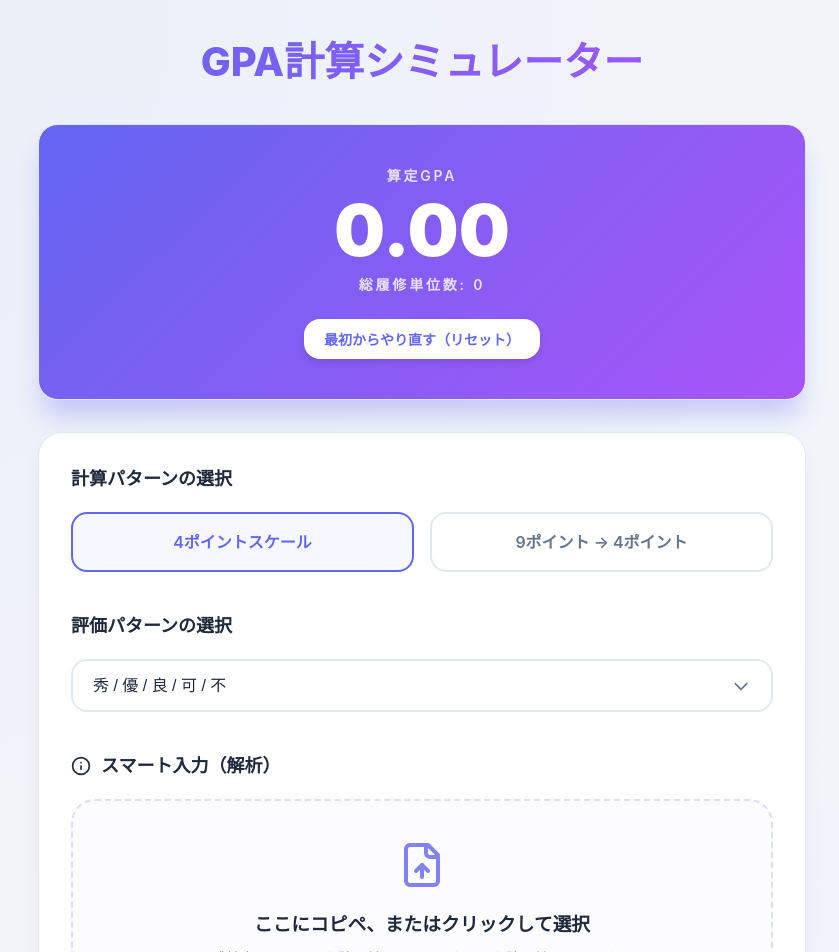
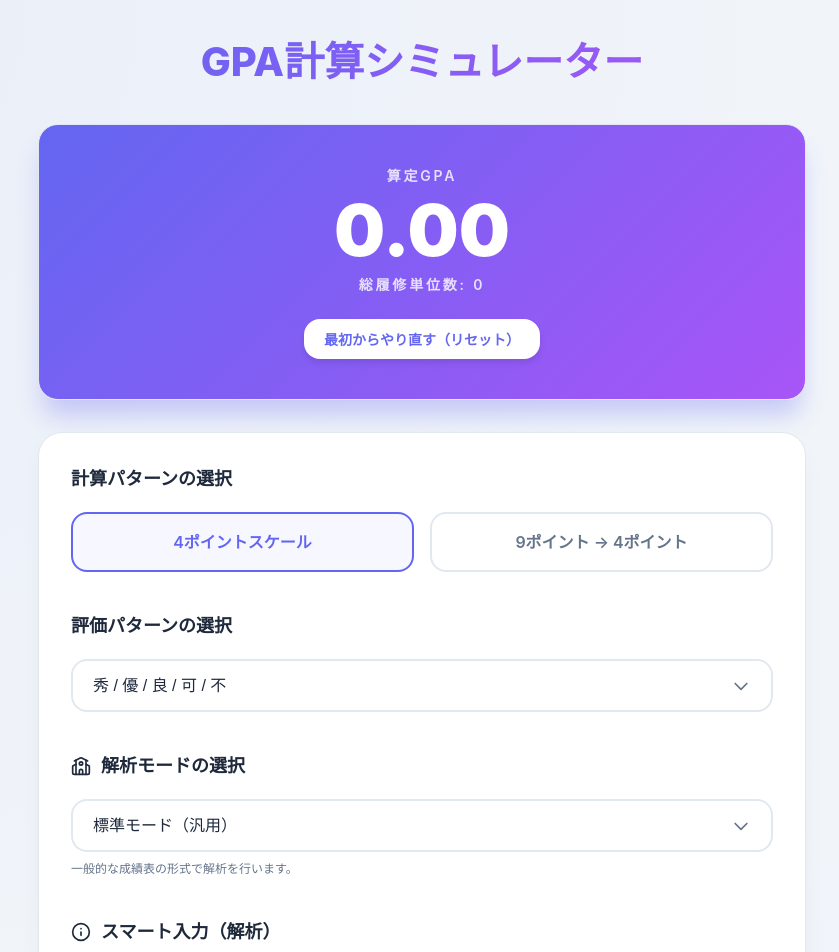
Before and after one commit to af22091/gpa-calculator, a React (Vite) app: page / in a window 1280 px wide. Shown: the top 952 px of the page, without its empty margins (218-1057 px from the left). Built offline with nearby package versions, Linux system fonts and the light colour scheme.

Commit message:
Feat: add Shibaura Institute of Technology specific parsing mode

```diff
--- a/src/App.tsx
+++ b/src/App.tsx
@@ -1,5 +1,5 @@
 import { useState, useMemo } from 'react';
-import { SmartImport } from './components/SmartImport';
+import { SmartImport, type AppMode } from './components/SmartImport';
 import {
   type Pattern,
   type EvaluationPattern,
@@ -7,7 +7,7 @@ import {
   PATTERN1_POINTS,
   PATTERN2_POINTS
 } from './constants';
-import { Plus, Trash2, Calculator } from 'lucide-react';
+import { Plus, Trash2, Calculator, School } from 'lucide-react';
 
 interface CreditGroupData {
   id: string;
@@ -17,6 +17,7 @@ interface CreditGroupData {
 
 function App() {
   const [pattern, setPattern] = useState<Pattern>('pattern1');
+  const [mode, setMode] = useState<AppMode>('general');
   const [evalPattern, setEvalPattern] = useState<EvaluationPattern>('set2');
   const [groups, setGroups] = useState<CreditGroupData[]>([
     { id: '1', credits: 2, grades: [0, 0, 0, 0, 0] }
@@ -146,7 +147,20 @@ function App() {
           </div>
         )}
 
-        <SmartImport onImport={handleSmartImport} />
+        <div className="input-group">
+          <div className="section-title"><School size={20} /> 解析モードの選択</div>
+          <select value={mode} onChange={(e) => setMode(e.target.value as AppMode)}>
+            <option value="general">標準モード（汎用）</option>
+            <option value="shibaura">芝浦工業大学モード</option>
+          </select>
+          <p style={{ fontSize: '0.75rem', color: 'var(--text-muted)', marginTop: '0.5rem' }}>
+            {mode === 'shibaura'
+              ? '芝浦工大の3列レイアウトと透かし背景に最適化された解析を行います。'
+              : '一般的な成績表の形式で解析を行います。'}
+          </p>
+        </div>
+
+        <SmartImport onImport={handleSmartImport} mode={mode} />
 
         <div className="input-group">
           <div className="section-title"><Calculator size={20} /> 科目数の一括入力</div>
--- a/src/components/SmartImport.tsx
+++ b/src/components/SmartImport.tsx
@@ -1,13 +1,16 @@
 import React, { useState, useCallback } from 'react';
 import { createWorker } from 'tesseract.js';
-import { FileUp, Info, CheckCircle2, AlertCircle, ChevronDown, ChevronUp } from 'lucide-react';
+import { FileUp, Info, CheckCircle2, AlertCircle, ChevronDown, ChevronUp, School } from 'lucide-react';
 import { parseTranscriptText, aggregateResults, type ParseResult } from '../utils/parser';
+
+export type AppMode = 'general' | 'shibaura';
 
 interface SmartImportProps {
   onImport: (data: Record<number, number[]>) => void;
+  mode: AppMode;
 }
 
-export const SmartImport: React.FC<SmartImportProps> = ({ onImport }) => {
+export const SmartImport: React.FC<SmartImportProps> = ({ onImport, mode }) => {
   const [isProcessing, setIsProcessing] = useState(false);
   const [isSuccess, setIsSuccess] = useState(false);
   const [progress, setProgress] = useState(0);
@@ -16,7 +19,7 @@ export const SmartImport: React.FC<SmartImportProps> = ({ onImport }) => {
   const [showDetails, setShowDetails] = useState(false);
 
   const processText = useCallback((text: string) => {
-    const results = parseTranscriptText(text);
+    const results = parseTranscriptText(text, mode);
     setDetectedPairs(results);
 
     if (results.length === 0) {
--- a/src/utils/parser.ts
+++ b/src/utils/parser.ts
@@ -6,23 +6,27 @@ export interface ParseResult {
   raw: string; // 読み取った生の文字列
 }
 
-export const parseTranscriptText = (text: string): ParseResult[] => {
-  // 背景の透かし文字を一時的に除去（判定用）
-  const cleanText = text.replace(/SHIBAURA|INSTITUTE|TECHNOLOGY|UNIVERSITY|芝浦工業大学/gi, ' ');
+export const parseTranscriptText = (text: string, mode: 'general' | 'shibaura' = 'general'): ParseResult[] => {
+  // 背景の透かし文字やヘッダーを一時的に除去
+  const noisePattern = mode === 'shibaura'
+    ? /SHIBAURA|INSTITUTE|TECHNOLOGY|UNIVERSITY|芝浦工業大学|成績証明書|授業科目名|単位|成績/gi
+    : /SHIBAURA|INSTITUTE|TECHNOLOGY|UNIVERSITY|芝浦工業大学/gi;
+
+  const cleanText = text.replace(noisePattern, ' ');
   const lines = cleanText.split(/\n/);
   const results: ParseResult[] = [];
 
   const gradeKeys = ['S', 'A', 'B', 'C', 'D', '秀', '優', '良', '可', '不', '不可'];
   const gradePattern = gradeKeys.join('|');
 
-  const pairRegex = new RegExp(`(\\d)\\s*[^\\d\\n]{0,3}?\\s*(${gradePattern})`, 'gi');
+  // 芝浦モードでは縦棒などのノイズを考慮して5文字まで許容する
+  const pairRegex = mode === 'shibaura'
+    ? new RegExp(`(\\d)\\s*[^\\d\\n]{0,5}?\\s*(${gradePattern})`, 'gi')
+    : new RegExp(`(\\d)\\s*[^\\d\\n]{0,3}?\\s*(${gradePattern})`, 'gi');
 
   lines.forEach(line => {
-    // 判定はクリーンなテキストで行うが、表示用にオリジナルの行も参照
-    const searchLine = line.replace(/SHIBAURA|INSTITUTE|TECHNOLOGY|UNIVERSITY|芝浦工業大学/gi, ' ');
-
     let match;
-    while ((match = pairRegex.exec(searchLine)) !== null) {
+    while ((match = pairRegex.exec(line)) !== null) {
       const credits = parseFloat(match[1]);
       const gradeRaw = match[2].toUpperCase();
       const gradeIndex = GRADE_ALIASES[gradeRaw];
@@ -31,7 +35,7 @@ export const parseTranscriptText = (text: string): ParseResult[] => {
         results.push({
           credits,
           gradeIndex,
-          raw: match[0].trim() // 見つかったペア（例: "2 S"）
+          raw: match[0].trim()
         });
       }
     }
```
